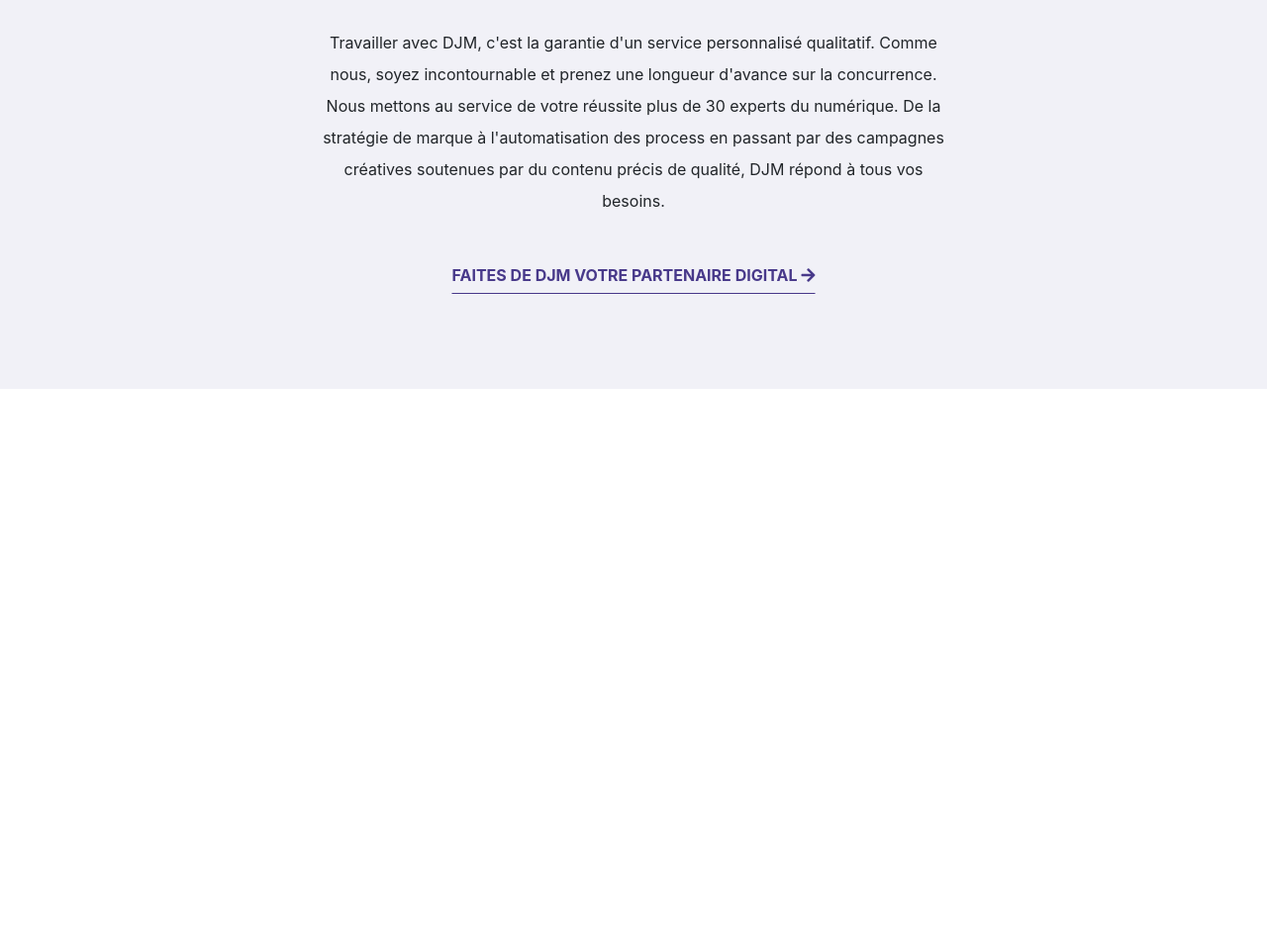
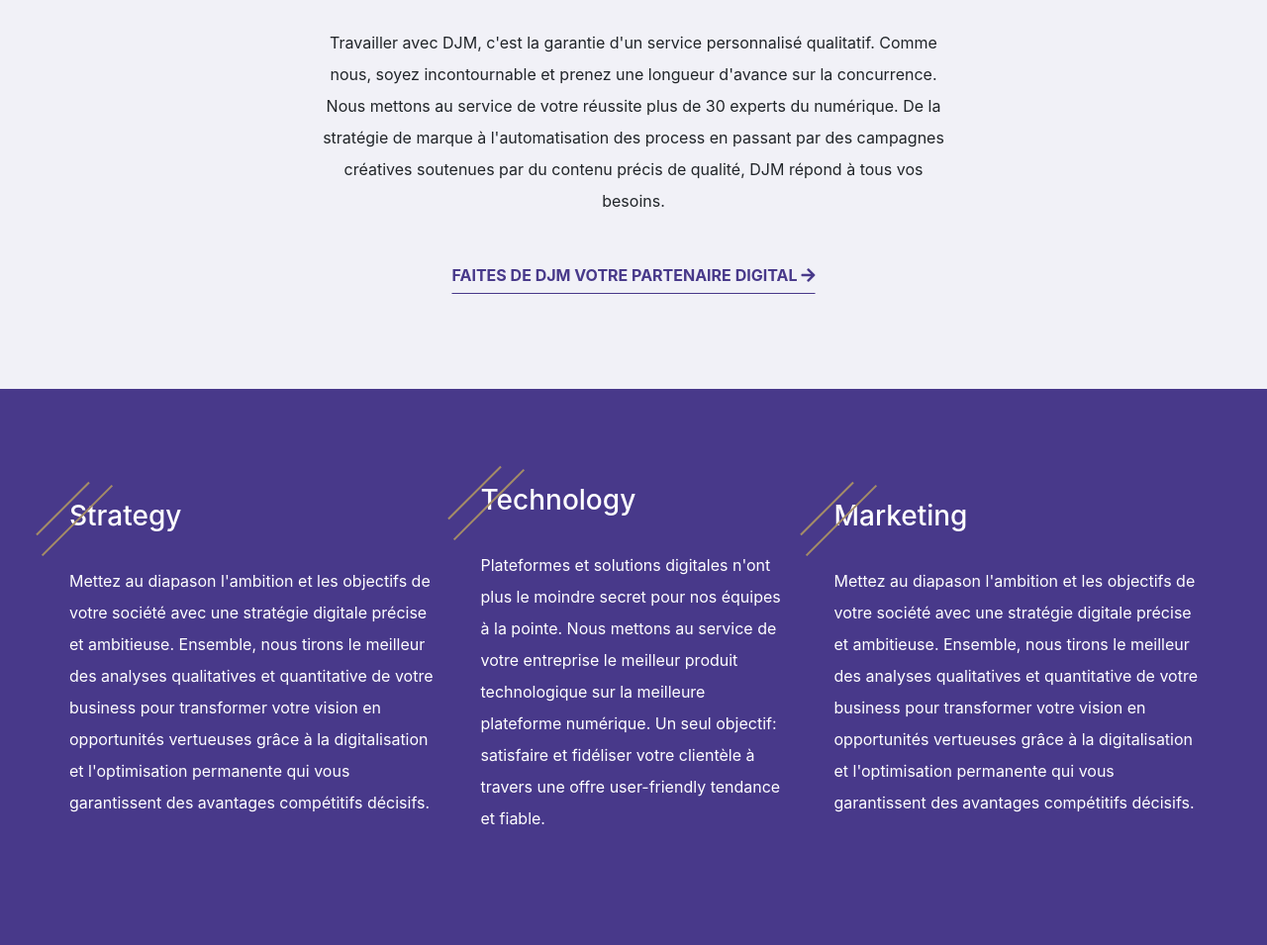
Before and after one commit to elimeluap/DJM-Homepage, a plain HTML site: page dist/index.html in a window 1280 px wide. Shown: the part 1474-2429 px from the top of the page at 99% size. Before the commit the page ends 1867 px from the top, so only its background shows below. Drawn offline with nearby package versions, Linux system fonts and the light colour scheme.

Commit message:
Ajout des cards sur la précédente section

```diff
--- a/dist/index.html
+++ b/dist/index.html
@@ -107,7 +107,7 @@
     <!-- Hero -->
     <section class="bg-light">
       <div class="container expand hero">
-        <h2 class="pb-4 section-title">
+        <h2 class="pb-4 section-title line-title">
           <span class="line n1"></span><span class="line n2"></span> Think
           <span class="color-gold">Digital</span>
         </h2>
@@ -175,6 +175,65 @@
           ></i>
         </button>
       </div>
+
+      <!-- Cards -->
+      <div class="bg-dark">
+        <div
+          class="
+            container
+            d-flex
+            flex-column flex-md-row
+            justify-content-center
+            align-items-center
+            px-3 px-md-0
+            text-white
+            section-spacing
+          "
+        >
+          <div class="mr-md-5 mb-5 mb-md-0">
+            <h3 class="pb-4 line-title">
+              <span class="line n1"></span><span class="line n2"></span>
+              Strategy
+            </h3>
+            <p class="lh-2">
+              Mettez au diapason l'ambition et les objectifs de votre société
+              avec une stratégie digitale précise et ambitieuse. Ensemble, nous
+              tirons le meilleur des analyses qualitatives et quantitative de
+              votre business pour transformer votre vision en opportunités
+              vertueuses grâce à la digitalisation et l'optimisation permanente
+              qui vous garantissent des avantages compétitifs décisifs.
+            </p>
+          </div>
+          <div class="mr-md-5 mb-5 mb-md-0">
+            <h3 class="pb-4 line-title">
+              <span class="line n1"></span><span class="line n2"></span>
+              Technology
+            </h3>
+            <p class="lh-2">
+              Plateformes et solutions digitales n'ont plus le moindre secret
+              pour nos équipes à la pointe. Nous mettons au service de votre
+              entreprise le meilleur produit technologique sur la meilleure
+              plateforme numérique. Un seul objectif: satisfaire et fidéliser
+              votre clientèle à travers une offre user-friendly tendance et
+              fiable.
+            </p>
+          </div>
+          <div>
+            <h3 class="pb-4 line-title">
+              <span class="line n1"></span><span class="line n2"></span>
+              Marketing
+            </h3>
+            <p class="lh-2">
+              Mettez au diapason l'ambition et les objectifs de votre société
+              avec une stratégie digitale précise et ambitieuse. Ensemble, nous
+              tirons le meilleur des analyses qualitatives et quantitative de
+              votre business pour transformer votre vision en opportunités
+              vertueuses grâce à la digitalisation et l'optimisation permanente
+              qui vous garantissent des avantages compétitifs décisifs.
+            </p>
+          </div>
+        </div>
+      </div>
     </section>
 
     <!-- Scripts -->
--- a/src/styles.scss
+++ b/src/styles.scss
@@ -23,6 +23,10 @@
 // Helpers
 .bg-light {
   background-color: $lightColor !important;
+}
+
+.bg-dark {
+  background-color: $primaryColor !important;
 }
 
 .section-title {
@@ -112,7 +116,7 @@
   padding-bottom: 6rem;
 }
 
-h2.section-title {
+.line-title {
   position: relative;
   .line {
     position: absolute;
```
Also changed, not shown: dist/styles.css, 1 other file.
